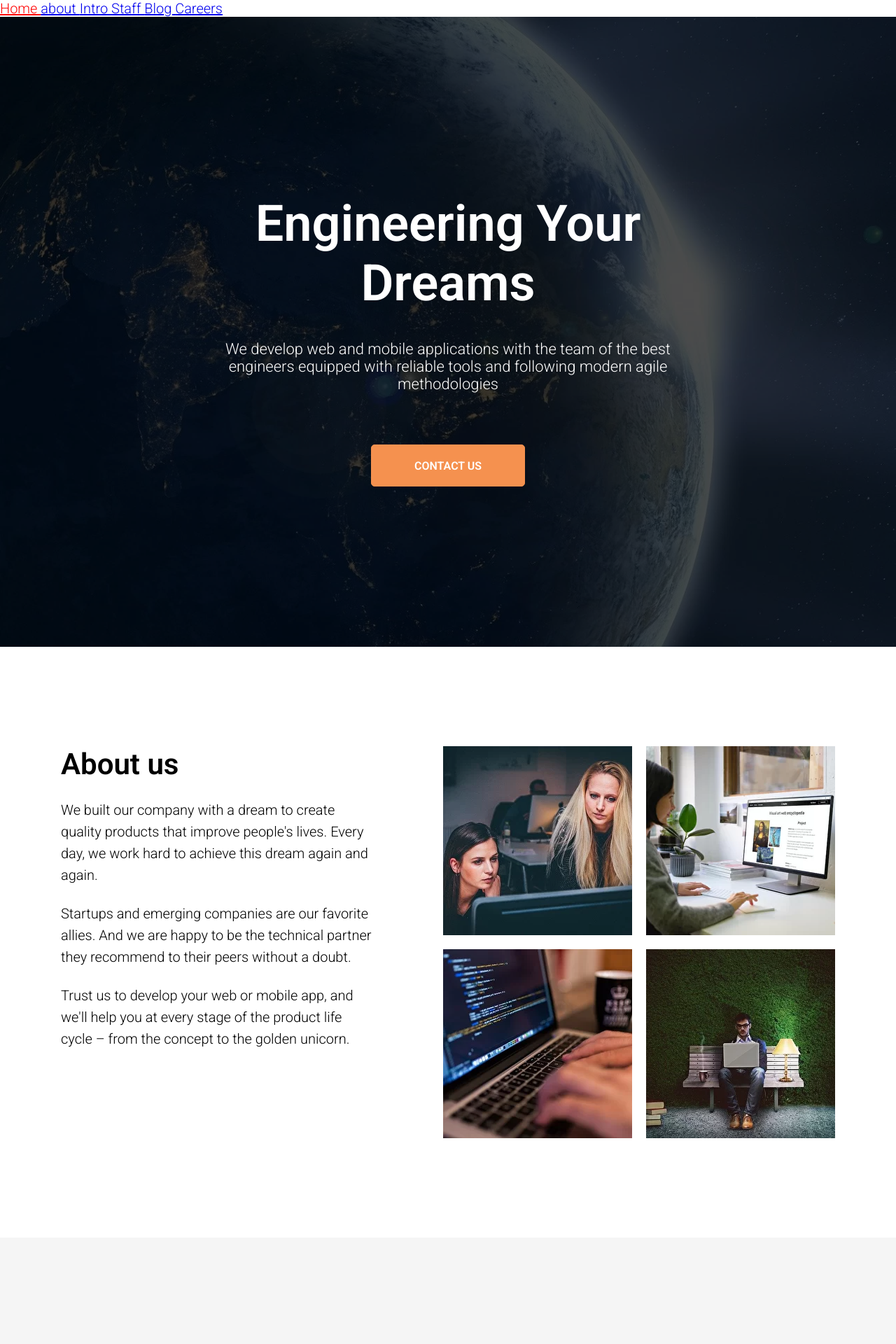
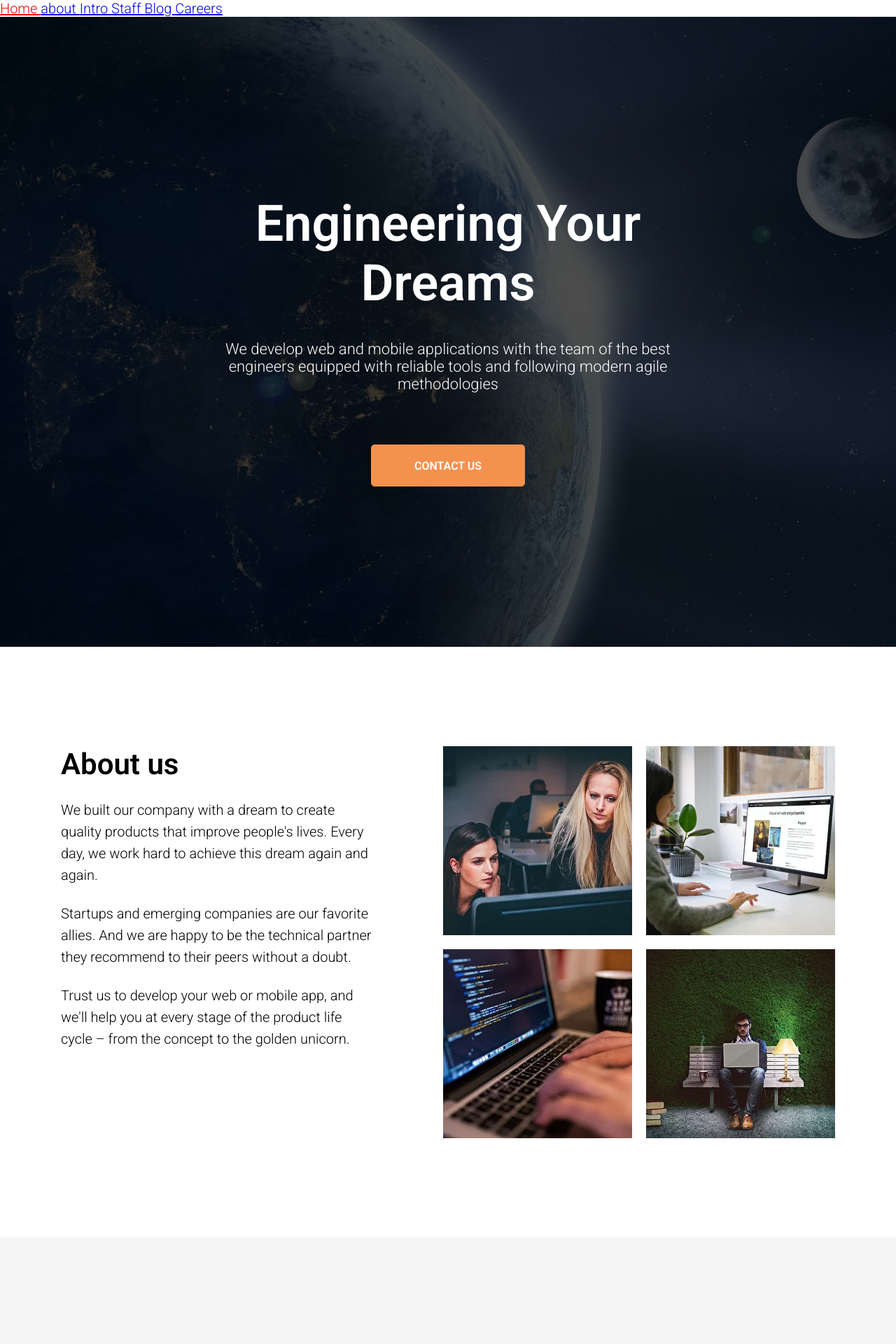
Before and after one commit to implex-code-repo/implex-site, a Jekyll site: the page built from index.html, in a window 1280 px wide. Shown: the top 1920 px of the page at 70% size. Built offline with Jekyll 4.4.1, drawn with Linux system fonts in a browser that asks for light colours.

Commit message:
make responsive intro background

```diff
--- a/_includes/intro/intro.scss
+++ b/_includes/intro/intro.scss
@@ -4,6 +4,7 @@
   text-align: center;
   background-image: url("../../assets/img/background/main-bg.webp");
   background-size: cover;
+  background-position: top;
 
   .overlay {
     @include size(100%, 100%);
```
Also changed, not shown: 2 other files.
